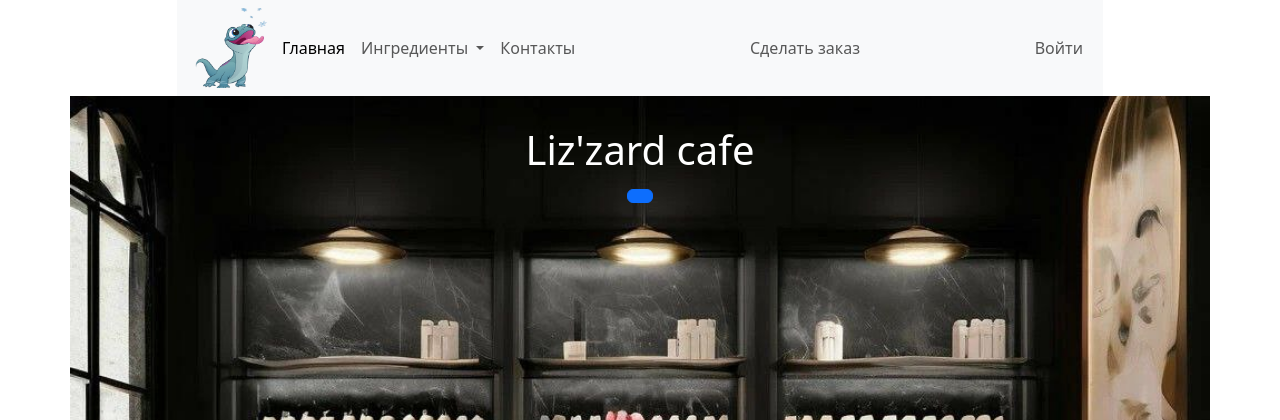
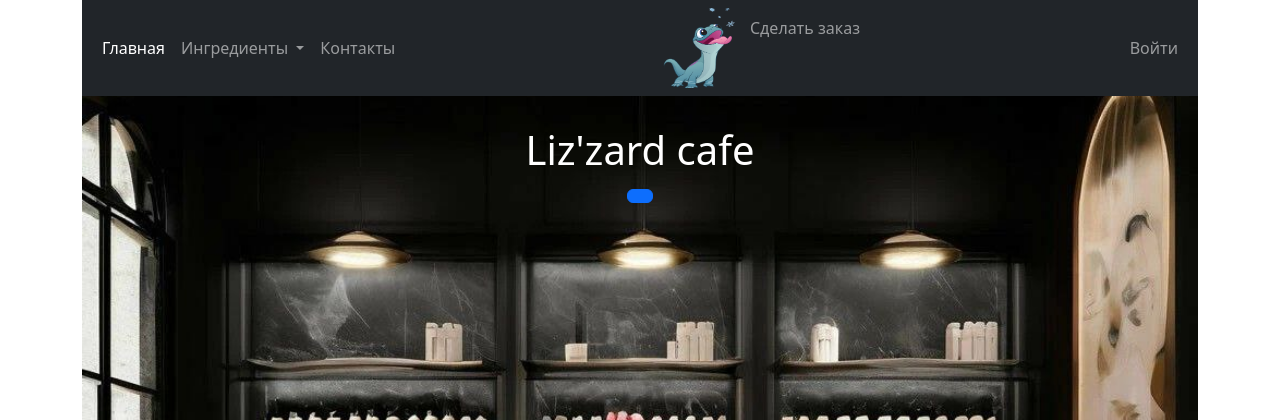
Before and after one commit to Dmitrii-F/icecream_bar, a Django app: page /cups/ in a window 1280 px wide. Shown: the top 420 px of the page. Run offline with Django 5.2, Linux system fonts and the light colour scheme; data comes from the database, SQL or seed files in the repository.

Commit message:
сделал темный навбар с логотипом по центру

```diff
--- a/icecream/icecream_bar/templates/contacts/contacts.html
+++ b/icecream/icecream_bar/templates/contacts/contacts.html
@@ -1,7 +1,7 @@
 {% extends 'base/base.html' %}
 
 {% block content %}
-<div class="container">
+<div class="container text-center">
     <div class="contact-info">
         <h1>Контакты</h1>
         <b>«Liz'zard»</b> - это уютное кафе-мороженое, где каждый посетитель может насладиться разнообразными десертами и уникальной атмосферой
--- a/icecream/templates/base/base.html
+++ b/icecream/templates/base/base.html
@@ -15,14 +15,13 @@
 
       <div class="container text-center">
         <div class="row">
-            <div class="col-1">
-            </div>
+
             <div class="col">
                 {% include 'base/nav.html' only with param='Django'%}
+
             </div>
-            <div class="col-1">
         </div>
-                <!-- фон кафе -->
+                        <!-- фон кафе -->
         <div class="bg">
           <div class="container">
               <div class="text">
@@ -32,6 +31,7 @@
           </div>
         </div>
       </div>
+
     </header>
     <main>
         {% block content %}
--- a/icecream/templates/base/nav.html
+++ b/icecream/templates/base/nav.html
@@ -1,11 +1,7 @@
-<nav class="navbar navbar-expand-lg bg-body-tertiary">
+<nav class="navbar navbar-expand-lg bg-dark navbar-dark">
   <div class="container-fluid">
     {% load static %}
-    <div class="navbar-logo">
-      <a href="/">
-        <img src="{% static 'image/logo.png' %}" alt="Logo" class="navbar-logo-img">
-      </a>
-    </div>
+
     <button class="navbar-toggler" type="button" data-bs-toggle="collapse" data-bs-target="#navbarSupportedContent" aria-controls="navbarSupportedContent" aria-expanded="false" aria-label="Toggle navigation">
       <span class="navbar-toggler-icon"></span>
     </button>
@@ -30,6 +26,11 @@
         </li>
       </ul>
       <ul class="navbar-nav ms-auto mb-2 mb-lg-0">
+        <div class="navbar-logo">
+          <a href="/">
+            <img src="{% static 'image/logo.png' %}" alt="Logo" class="navbar-logo-img">
+          </a>
+        </div>
         <li class="nav-item">
           <a class="nav-link" href="{% url 'icecream_bar:order_create' %}">Сделать заказ</a>
         </li>
```
